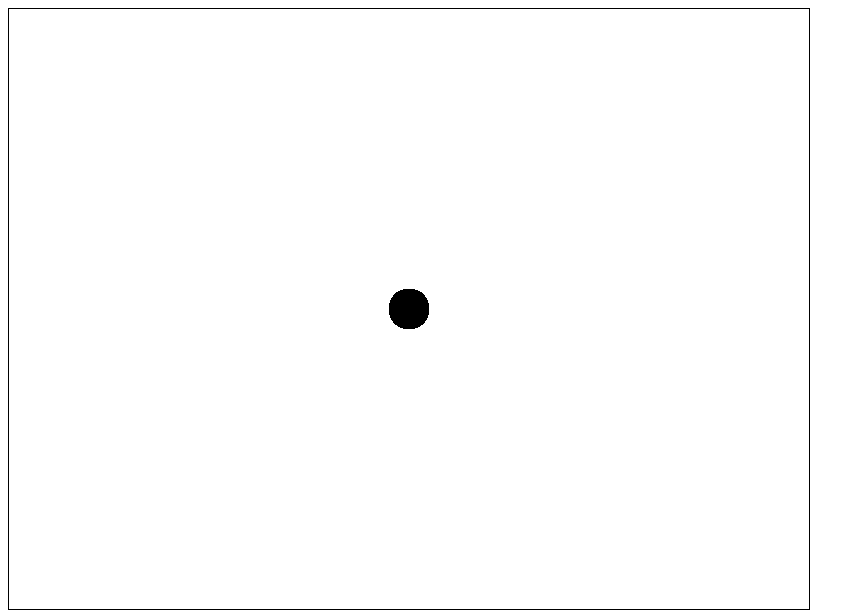
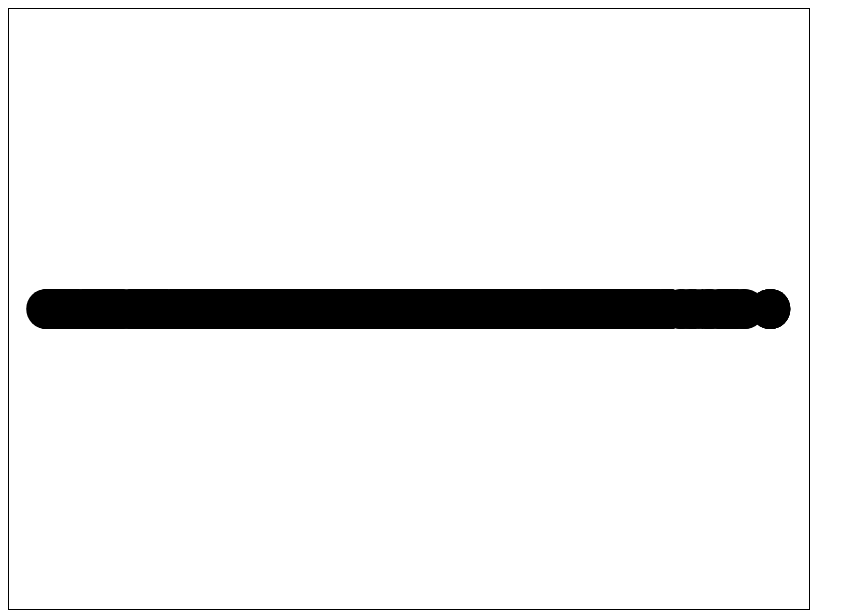
Before and after one commit to JosuaKrause/d3-tutorial, a plain HTML site: page index.html in a window 1280 px wide. Shown: the whole page, without its empty margins (0-865 px from the left). Drawn offline with Linux system fonts and the light colour scheme.

Commit message:
add time scale

```diff
--- a/index.html
+++ b/index.html
@@ -36,11 +36,19 @@ function start() {
 
     var events = data["events"];
 
+    var times = events.map(function(e) {
+      return +e["time"] * 1000;
+    });
+
+    var xScale = d3.time.scale().domain([ d3.min(times), d3.max(times) ]).range([ 0, w ]).nice();
+
     var sel = svg.selectAll("circle.event").data(events);
     sel.exit().remove();
     sel.enter().append("circle").classed("event", true);
     sel.attr({
-      "cx": w * 0.5,
+      "cx": function(e) {
+        return xScale(+e["time"] * 1000);
+      },
       "cy": h * 0.5,
       "r": radius
     });
```
Also changed, not shown: outline.txt.
